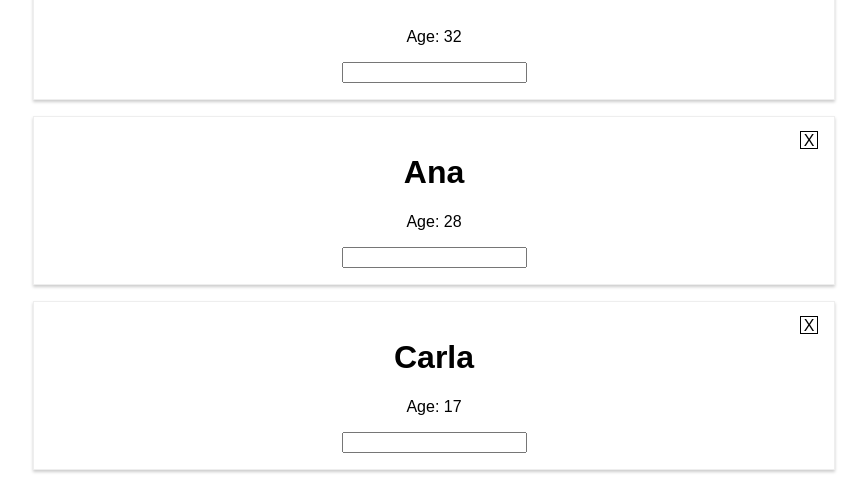
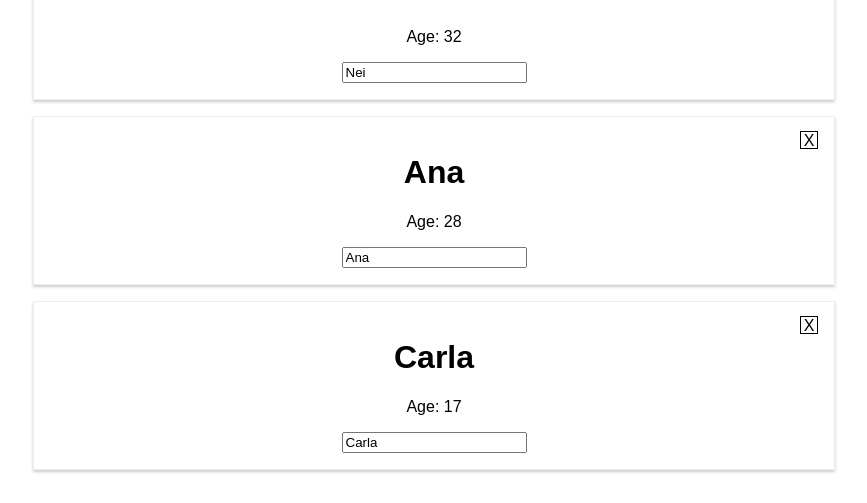
Before and after one commit to neigdias/react-app, a React (Create React App) app: page / in a window 1280 px wide. Both pictures are taken after a click on the button "Toogle people". Shown: the part 201-704 px from the top of the page, without its empty margins (206-1073 px from the left). Built offline with nearby package versions, Linux system fonts and the light colour scheme.

Commit message:
Added update name support

```diff
--- a/src/App.js
+++ b/src/App.js
@@ -22,6 +22,23 @@ class App extends Component {
     this.setState({persons: persons});
   }
 
+  nameChangedHandler = (event, id) => {
+    const personIndex = this.state.persons.findIndex(p => {
+      return p.id === id;
+    });
+
+    const person = {...this.state.persons[personIndex]};
+    //or
+    //const person = Object.assign({},this.state.persons[personIndex]);
+
+    person.name = event.target.value;
+
+    const persons = [...this.state.persons];
+    persons[personIndex] = person;
+
+    this.setState({persons: persons});
+  }
+
   render() {
     const style = {
       backgroudColor: 'white',
@@ -40,7 +57,8 @@ class App extends Component {
             return <Person click={() => this.deletePersonHandler(index)}
                            name={person.name}
                            age={person.age}
-                           key={person.id}/>
+                           key={person.id}
+                           changed={(event) => this.nameChangedHandler(event, person.id)}/>
           })}
         </div>
       )
--- a/src/Person/Person.js
+++ b/src/Person/Person.js
@@ -7,7 +7,7 @@ const person = (props) => {
             <div className="PersonClose" onClick={props.click}>X</div>
             <h1>{props.name}</h1>
             <p>Age: {props.age}</p>
-            <input type="text"/>
+            <input type="text" value={props.name} onChange={props.changed}/>
         </div>
     );
 }
```
